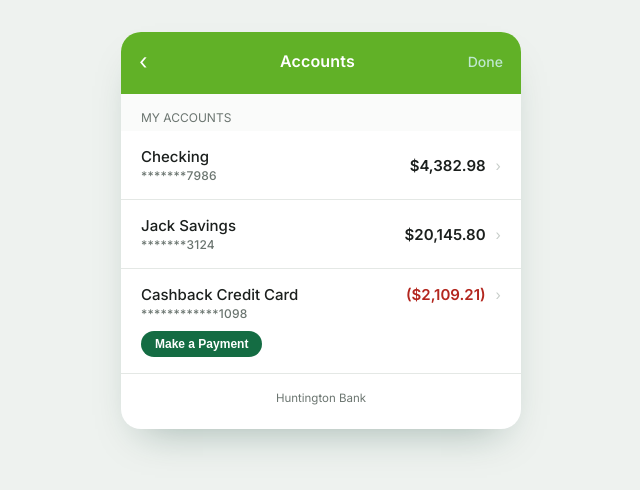
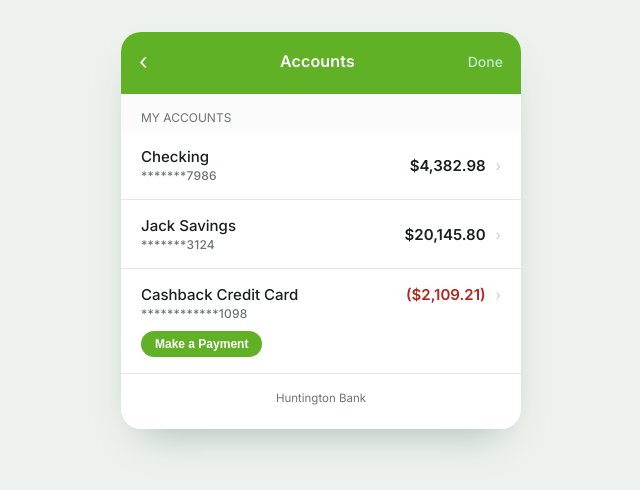
Before and after one commit to jamesdemoacct/HNB_AVA, a plain HTML site: page index.html in a window 1280 px wide. Shown: the whole page, without its empty margins (319-959 px from the left). Drawn offline with Linux system fonts and the light colour scheme.

Commit message:
Update index.html

```diff
--- a/index.html
+++ b/index.html
@@ -134,7 +134,7 @@
     font-size: 12px;
     font-weight: 600;
     color: #fff;
-    background: var(--mid-green);
+    background: var(--deep-green);
     border: none;
     border-radius: 999px;
     cursor: pointer;
```
